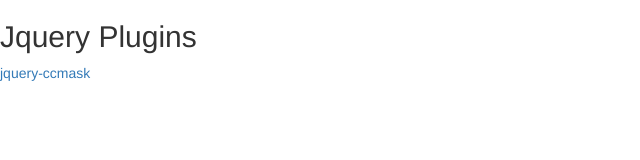
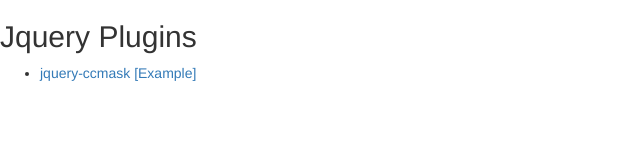
Before and after one commit to pixeldrew/pixeldrew.github.io, a plain HTML site: page index.html in a window 1280 px wide. Shown: the whole page, without its empty margins (0-640 px from the left). Drawn offline with nearby package versions, Linux system fonts and the light colour scheme.

Commit message:
updated list page

```diff
--- a/index.html
+++ b/index.html
@@ -10,7 +10,8 @@
 
 <div id="content">
     <h2>Jquery Plugins</h2>
-    <a href="jquery-ccmask/example/index.html">jquery-ccmask </a>
+    <ul><li><a href="jquer-ccmask/">jquery-ccmask</a> <a href="ccmask/example/index.html">[Example]</a></li>
+    </ul>
 </div>
 </body>
 </html>
```
